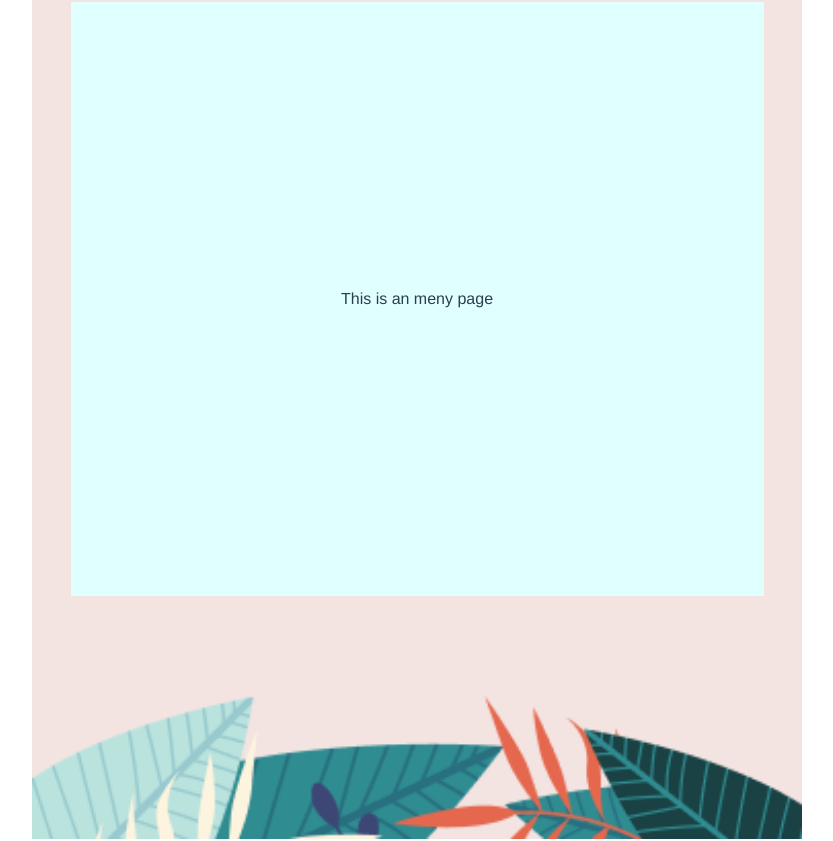
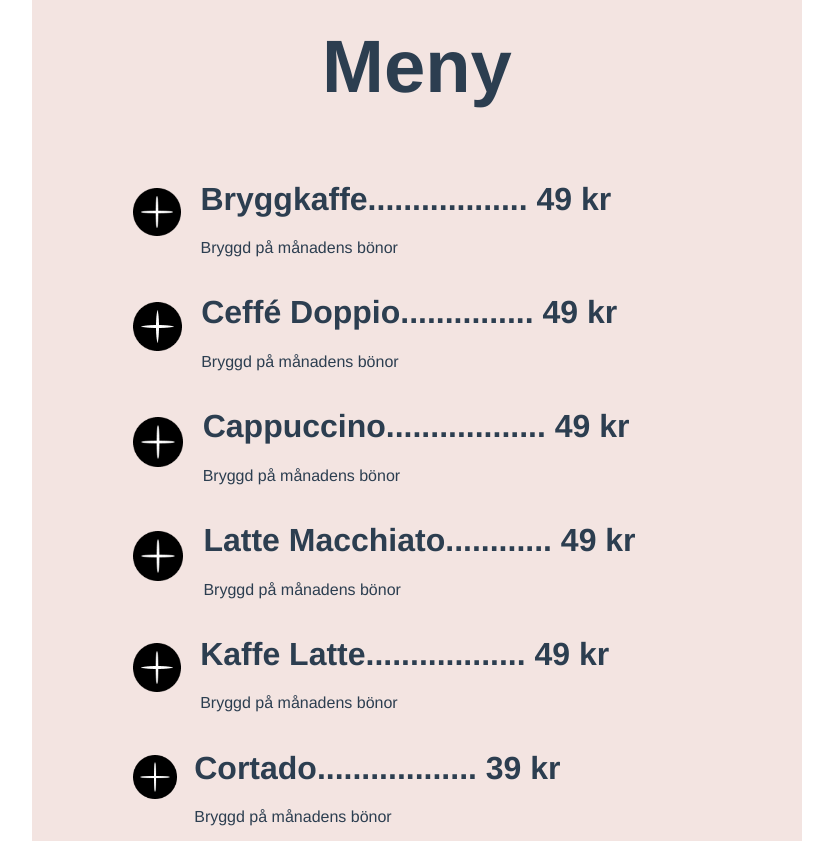
Before and after one commit to FelixGrahn/Airbean, a Vue app in the folder airbeanmap/: page /Meny in a window 1280 px wide. Shown: the part 379-1220 px from the top of the page, without its empty margins (258-1091 px from the left). Built offline with nearby package versions, Linux system fonts and the light colour scheme.

Commit message:
Finished-meny

```diff
--- a/airbeanmap/src/App.vue
+++ b/airbeanmap/src/App.vue
@@ -10,7 +10,8 @@
     <div id="nav">
       <router-link to="/">Home</router-link> |
       <router-link to="/About">About</router-link> |
-      <router-link to="/Landing">Landing</router-link>
+      <router-link to="/Landing">Landing</router-link> |
+      <router-link to="/Meny">Meny</router-link>
     </div>
 
     <!-- <Nav /> -->
--- a/airbeanmap/src/views/Meny.vue
+++ b/airbeanmap/src/views/Meny.vue
@@ -3,8 +3,49 @@
     <!-- <h1>This is an Bread page</h1> -->
     <div class="imageholder">
       <div class="text-holder">
-        <p>This is an meny page</p>
-
+        <h1 class="MenyHeader">Meny</h1>
+        <div class="orderinfo">
+          <img class="addtocartclass" v-on:click="placeorder(1, 'Bryggkaffe', 49)" src="../assets/addtocart.png" />
+          <div class="textspecific">
+            <h1>Bryggkaffe.................. 49 kr</h1>
+            <p>Bryggd på månadens bönor</p>
+          </div>
+        </div>
+        <div class="orderinfo">
+          <img class="addtocartclass" v-on:click="placeorder(2, 'Ceffé Doppio', 49)" src="../assets/addtocart.png" />
+          <div class="textspecific">
+            <h1>Ceffé Doppio............... 49 kr</h1>
+            <p>Bryggd på månadens bönor</p>
+          </div>
+        </div>
+        <div class="orderinfo">
+          <img class="addtocartclass" v-on:click="placeorder(3, 'Cappuccino', 49)" src="../assets/addtocart.png" />
+          <div class="textspecific">
+            <h1>Cappuccino.................. 49 kr</h1>
+            <p>Bryggd på månadens bönor</p>
+          </div>
+        </div>
+        <div class="orderinfo">
+          <img class="addtocartclass" v-on:click="placeorder(4, 'Latte Macchiato', 49)" src="../assets/addtocart.png" />
+          <div class="textspecific">
+            <h1>Latte Macchiato............ 49 kr</h1>
+            <p>Bryggd på månadens bönor</p>
+          </div>
+        </div>
+        <div class="orderinfo">
+          <img class="addtocartclass" v-on:click="placeorder(5, 'Kaffe Latte', 49)" src="../assets/addtocart.png" />
+          <div class="textspecific">
+            <h1>Kaffe Latte.................. 49 kr</h1>
+            <p>Bryggd på månadens bönor</p>
+          </div>
+        </div>
+        <div class="orderinfo">
+          <img class="addtocartclass" v-on:click="placeorder(6, 'Cortado', 39)" src="../assets/addtocart.png" />
+          <div class="textspecific">
+            <h1>Cortado.................. 39 kr</h1>
+            <p>Bryggd på månadens bönor</p>
+          </div>
+        </div>
       </div>
     </div>
 
@@ -13,6 +54,11 @@
 
 <script>
 export default {
+  methods: {
+        placeorder(ordernumber, Name, Cost) {
+          alert(ordernumber + Name + Cost);
+        }
+    }
 }
 </script>
 
@@ -37,21 +83,42 @@ export default {
   background-repeat: no-repeat;
     background-position: center top, center bottom;
     background-size: 100%, 100%;
-    height: 1080px;
+    height: 100%;
     width: 100%;
     margin: 0%;
     padding: 0%;
     z-index: -1;
     display: flex;
     justify-content: center;
+    flex-flow: column;
+    padding: 28% 0 23% 0
 }
 .text-holder {
   display: flex;
-  background-color: lightcyan;
+  /* background-color: lightcyan; */
   height: 55%;
   width: 90%;
   align-self: center;
   align-items: center;
   justify-content: center;
+  flex-flow: column;
+}
+.orderinfo {
+display: flex;
+align-self: flex-start;
+  padding: 0 0 0 9%;
+}
+.textspecific {
+  text-align-last: left;
+}
+.addtocartclass {
+    width: 10%;
+    display: flex;
+    height: 10%;
+    padding: 6% 4% 0 0;
+}
+.MenyHeader {
+  font-weight: 700;
+  font-size: 464%;
 }
 </style>
```
